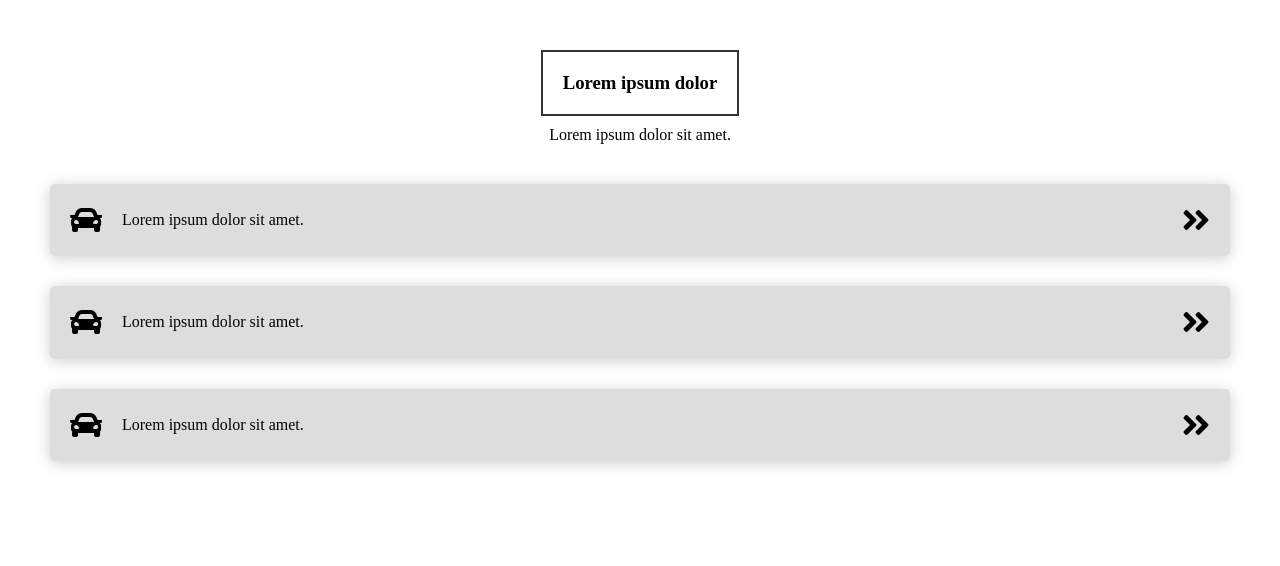
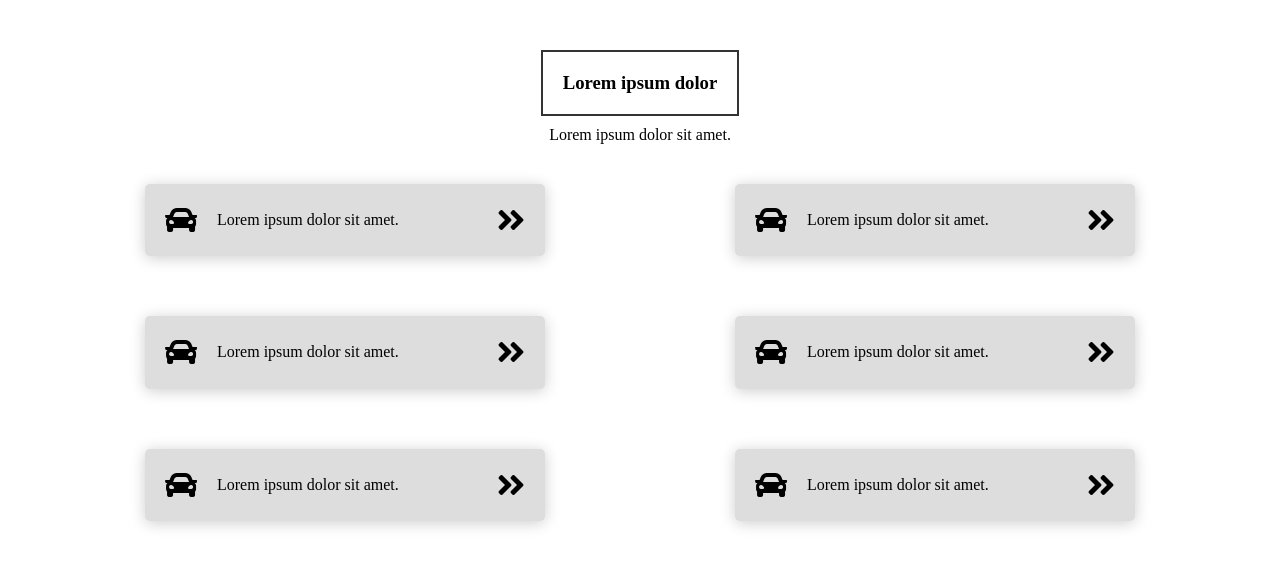
Before and after one commit to dferhat/plaka-projesi, a website: page src/listeleme.html in a window 1280 px wide. Drawn offline with Linux system fonts and the light colour scheme.

Commit message:
responsive yapı aktif

```diff
--- a/scss/listeleme.scss
+++ b/scss/listeleme.scss
@@ -11,12 +11,12 @@
         flex-direction: column;
         justify-content: center;
         align-items: center;
-        p{
+        :nth-child(2){
             padding: 10px;
         }
     }
     .timeline{
-        width: 100%;
+       // width: 100%;
         height: 100vh;
         // padding-top: 50px;
         // padding-bottom: 5px;
@@ -47,8 +47,40 @@
                 cursor: pointer;
               }
         }
+    }
 
+    @media (min-width: 768px) {
 
+        .timeline{
+            position: relative;
+         // width: 100%;
+            height: 100%;
+            padding-left: 80px;
+            padding-right: 80px;
+            display: flex;
+            justify-content: center;
 
-    }
+            .box{
+                width: 400px;
+            }
+
+            .left-side{
+                width: 50%;
+                position: absolute;
+                display: flex;
+                left: 0;
+                flex-direction: column;
+                align-items: center;
+            }
+
+            .right-side{
+                width: 50%;
+                position: absolute;
+                right: 0;
+                display: flex;
+                flex-direction: column;
+                align-items: center;
+            }
+        }
+     }
 }
--- a/src/listeleme.html
+++ b/src/listeleme.html
@@ -16,6 +16,7 @@
             <p>Lorem ipsum dolor sit amet.</p>
         </div>
         <div class="timeline">
+            <div class="left-side">
             <div class="box">
                 <div class="icon">
                         <i class="fas fa-car fa-2x"></i>
@@ -49,6 +50,44 @@
                             <i class="fas fa-angle-double-right fa-2x"></i>
                         </div>
                     </div>
+                </div>
+                <div class="right-side">
+                    <div class="box">
+                            <div class="icon">
+                                <i class="fas fa-car fa-2x"></i>
+                            </div>
+                            <div class="content">
+                                <p>Lorem ipsum dolor sit amet.</p>
+                            </div>
+                            <div class="arrow">
+                                <i class="fas fa-angle-double-right fa-2x"></i>
+                            </div>
+                        </div>
+                        <div class="box">
+                                <div class="icon">
+                                    <i class="fas fa-car fa-2x"></i>
+                                </div>
+                                <div class="content">
+                                    <p>Lorem ipsum dolor sit amet.</p>
+                                </div>
+                                <div class="arrow">
+                                    <i class="fas fa-angle-double-right fa-2x"></i>
+                                </div>
+                            </div>
+                            <div class="box">
+                                    <div class="icon">
+                                        <i class="fas fa-car fa-2x"></i>
+                                    </div>
+                                    <div class="content">
+                                        <p>Lorem ipsum dolor sit amet.</p>
+                                    </div>
+                                    <div class="arrow">
+                                        <i class="fas fa-angle-double-right fa-2x"></i>
+                                    </div>
+                                </div>
+                            </div>
+
+
         </div>
     </main>
 
```
Also changed, not shown: src/css/listeleme.css, src/css/secondpage.css.
